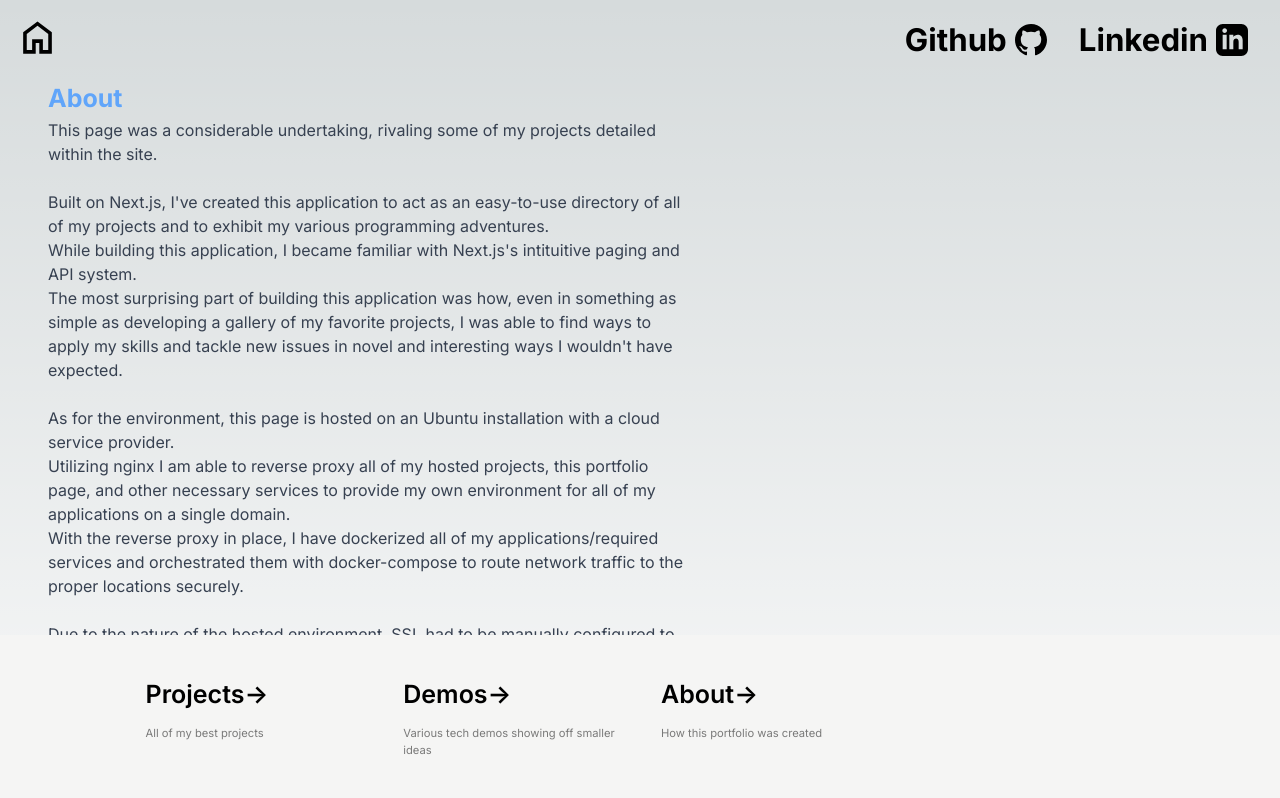
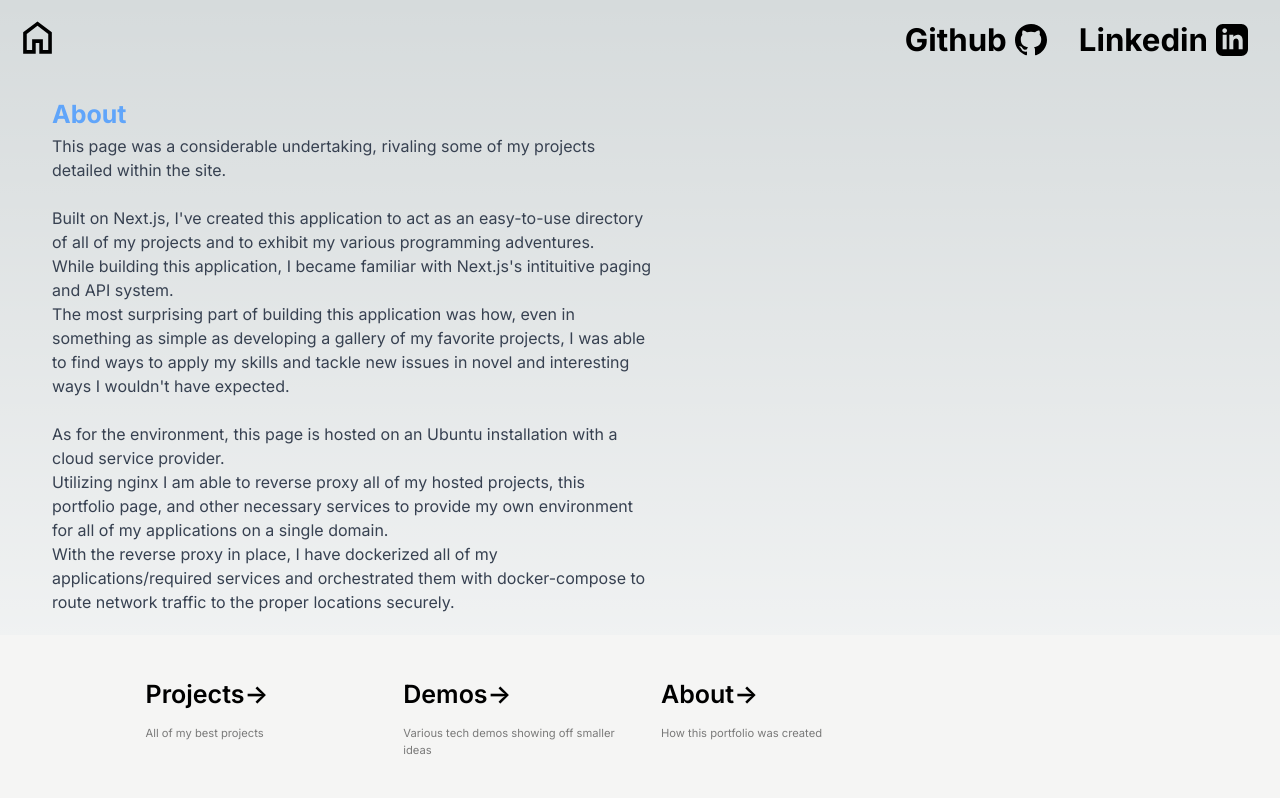
Before and after one commit to sollambert/next-portfolio, a Next.js app: page /about in a window 1280 px wide. Shown: the top 798 px of the page. Built offline with nearby package versions, Linux system fonts and the light colour scheme; what tailwindcss-animation-delay would draw is missing.

Commit message:
fix padding on about page

```diff
--- a/app/about/page.tsx
+++ b/app/about/page.tsx
@@ -1,6 +1,6 @@
 export default function AboutPage() {
     return (
-        <div className="mx-12 my-4 lg:w-1/2">
+        <div className="mx-8 my-4 px-5 py-4 lg:w-1/2">
             <h1 className="text-2xl text-blue-400 font-bold">
                 About
             </h1>
```
